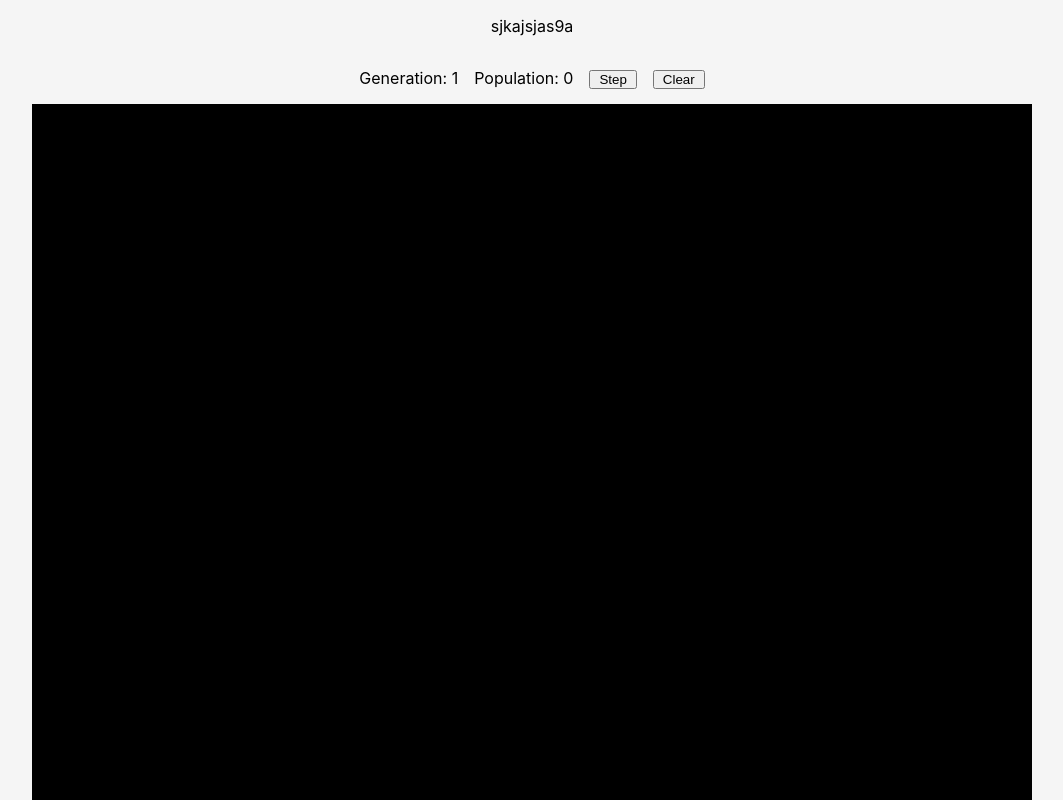
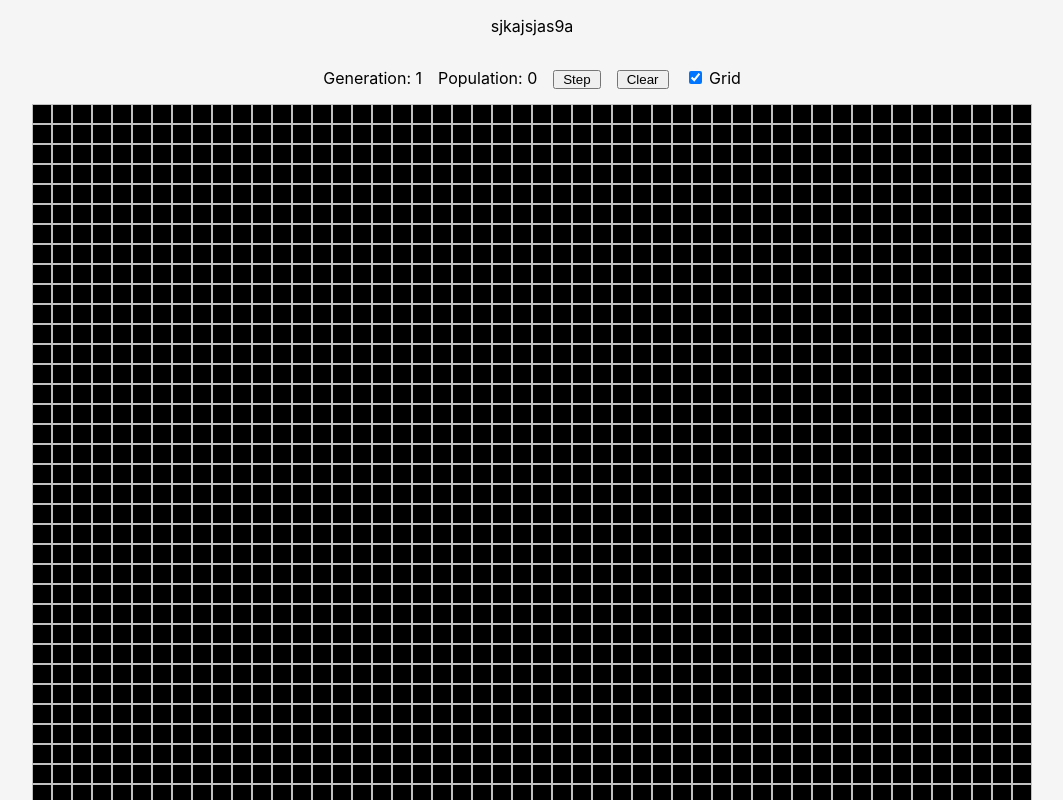
Before and after one commit to CJengineer18/react-game-of-life, a React (Create React App) app: page / in a window 1280 px wide. Shown: the top 800 px of the page, without its empty margins (108-1171 px from the left). Built offline with nearby package versions, Linux system fonts and the light colour scheme.

Commit message:
The Grid

```diff
--- a/src/components/Board.tsx
+++ b/src/components/Board.tsx
@@ -19,10 +19,13 @@ export default class Board extends React.Component<BoardProps, BoardState> {
         const size = this.props.boardSize;
         const wCells = Math.round(size / this.props.cellSize);
         const hCells = Math.round(size / this.props.cellSize);
+        const cSize = this.props.visibleGrid
+            ? this.props.cellSize - 2
+            : this.props.cellSize;
 
         return (
             <div className="board" style={{ width: size, height: size }}>
-                {this.printCells(wCells, hCells, this.props.cellSize)}
+                {this.printCells(wCells, hCells, cSize)}
             </div>
         );
     }
@@ -44,6 +47,7 @@ export default class Board extends React.Component<BoardProps, BoardState> {
                         className={[
                             "boardCell",
                             matrix[i][j] ? "alive" : "dead",
+                            this.props.visibleGrid ? "grid" : "",
                         ].join(" ")}
                         onClick={this.props.cellListener}
                     />
--- a/src/components/Game.tsx
+++ b/src/components/Game.tsx
@@ -24,10 +24,12 @@ export default class Game extends React.Component<GameProps, GameState> {
         this.newGeneration = this.newGeneration.bind(this);
         this.asyncUpdateBoard = this.asyncUpdateBoard.bind(this);
         this.clearBoard = this.clearBoard.bind(this);
+        this.showGrid = this.showGrid.bind(this);
 
         this.nCellSide = Math.round(this.board / this.cell);
         this.state = {
             currentGeneration: 1,
+            grid: true,
             world: {
                 currentBoard: new Toroid(this.zeroes()),
                 currentPopulation: 0,
@@ -45,12 +47,21 @@ export default class Game extends React.Component<GameProps, GameState> {
                     <p>Population: {this.state.world.currentPopulation}</p>
                     <button onClick={() => this.newGeneration()}>Step</button>
                     <button onClick={() => this.clearBoard()}>Clear</button>
+                    <p>
+                        <input
+                            type="checkbox"
+                            onClick={() => this.showGrid()}
+                            checked={this.state.grid}
+                        />{" "}
+                        Grid
+                    </p>
                 </div>
                 <Board
                     boardSize={this.board}
                     cellSize={this.cell}
                     boardMatrix={this.state.world.currentBoard.getMatrix()}
                     cellListener={this.changeCellState}
+                    visibleGrid={this.state.grid}
                 />
             </div>
         );
@@ -194,4 +205,10 @@ export default class Game extends React.Component<GameProps, GameState> {
             },
         });
     }
+
+    showGrid() {
+        this.setState({
+            grid: !this.state.grid,
+        });
+    }
 }
--- a/src/styles/Board.scss
+++ b/src/styles/Board.scss
@@ -10,6 +10,10 @@
     .boardCell {
         float: left;
 
+        &.grid {
+            border: 1px solid silver;
+        }
+
         &.alive {
             background-color: white;
         }
--- a/src/types/Board.ts
+++ b/src/types/Board.ts
@@ -10,6 +10,7 @@ export type BoardProps = {
     boardSize: number;
     boardMatrix: number[][];
     cellListener: (event: React.MouseEvent) => void;
+    visibleGrid: boolean;
 };
 
 export type BoardState = {};
--- a/src/types/Game.ts
+++ b/src/types/Game.ts
@@ -12,6 +12,7 @@ export type GameProps = {
 
 export type GameState = {
     currentGeneration: number;
+    grid: boolean;
     world: WorldState;
 };
 
```
